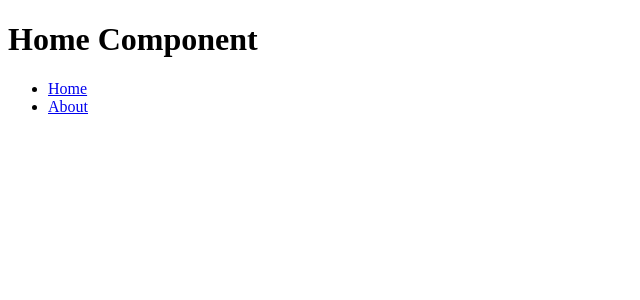
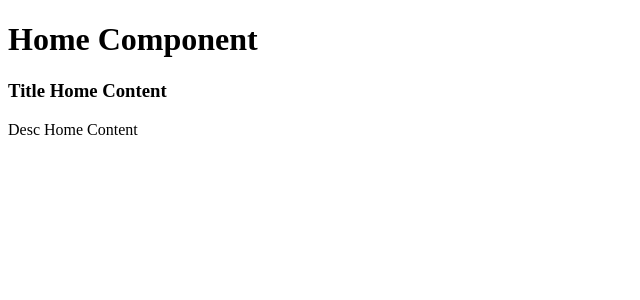
Before and after one commit to andreszl/3ree, a React app: page / in a window 1280 px wide. Shown: the top 300 px of the page, without its empty margins (0-640 px from the left). Built offline with nearby package versions, Linux system fonts and the light colour scheme; the HTML template or start-up script is replaced by a standard one.

Commit message:
redux implementation merge redux_implementation with  master  - repair 2

```diff
--- a/src/components/Home.jsx
+++ b/src/components/Home.jsx
@@ -1,5 +1,5 @@
 import React, { Component } from 'react'
-import HomeContent from '../containers/HomeContent'
+import HomeContent from '../containers/HomeContent.jsx'
 
 class Home extends Component {
     render(){
--- a/src/containers/HomeContent.jsx
+++ b/src/containers/HomeContent.jsx
@@ -1,5 +1,4 @@
 import React, { Component } from 'react'
-import { BrowserRouter as Router, Route, Link } from "react-router-dom";
 
 class HomeContent extends Component{
     constructor(props){
@@ -9,14 +8,8 @@ class HomeContent extends Component{
     render(){
         return(
             <div>
-                <ul>
-                    <li>
-                        <Link to="/">Home</Link>
-                    </li>
-                    <li>
-                         <Link to="/About">About</Link>
-                    </li>
-                </ul>
+                <h3>Title Home Content</h3>
+                <p>Desc Home Content </p>
             </div>
         )
     }
```
